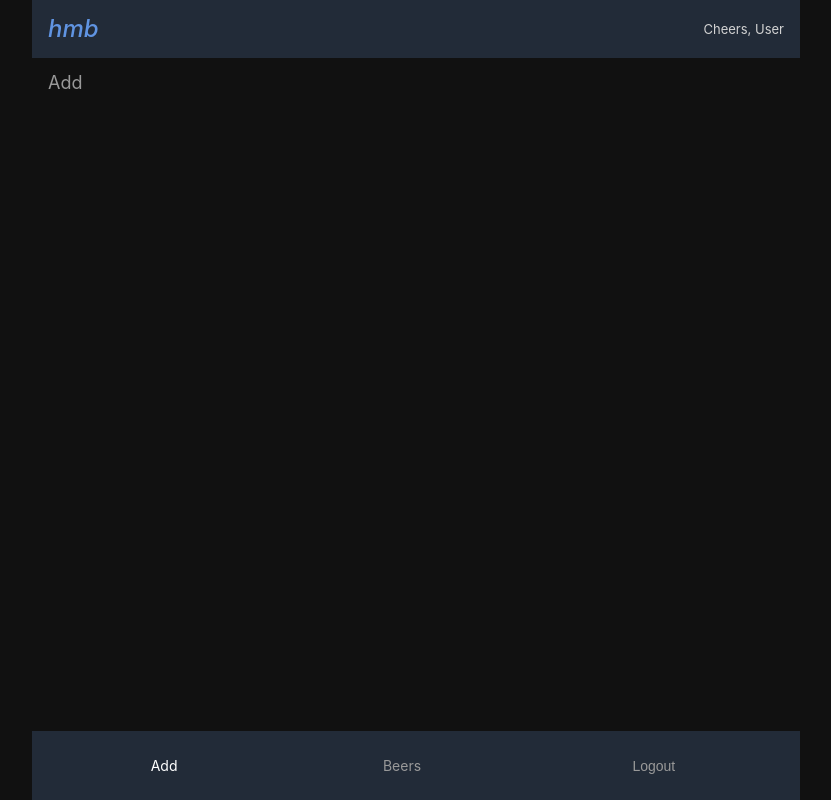
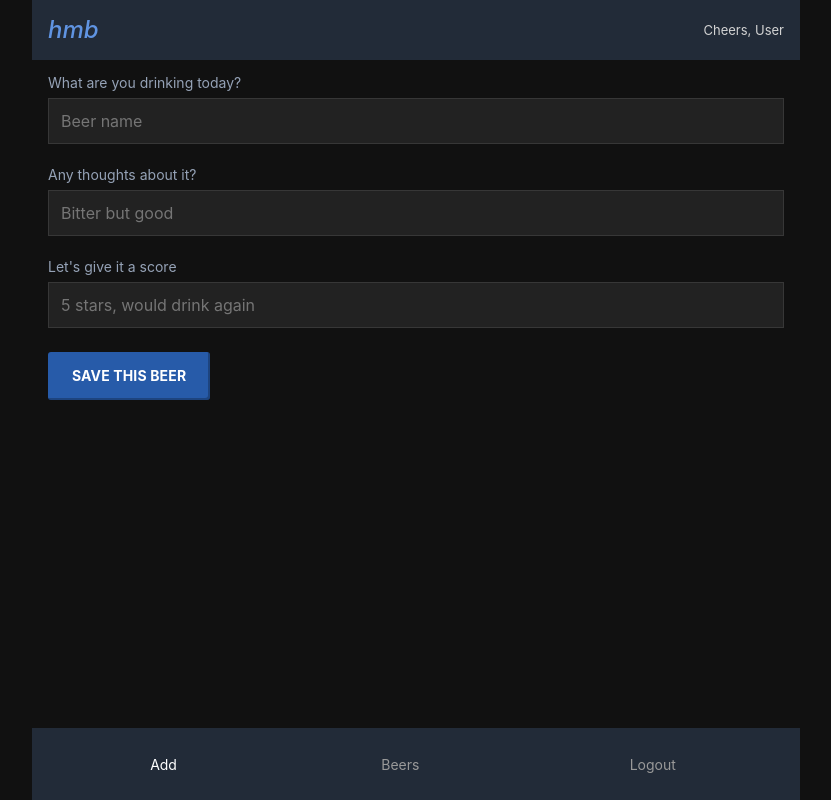
Before and after one commit to RiccardoZaffalon/hold-my-beer, a React (Create React App) app: page / in a window 1280 px wide. Shown: the whole page, without its empty margins (224-1055 px from the left). Built offline with nearby package versions, Linux system fonts and the light colour scheme.

Commit message:
Add input and button

```diff
--- /dev/null
+++ b/src/components/Button.js
@@ -0,0 +1,31 @@
+import React from "react";
+import styled from "styled-components";
+import { spacing } from "../styles/variables";
+
+const Styled = styled.button`
+    background: #275BA9;
+    border: none;
+    color white;
+    padding: 10px 20px;
+    text-transform: uppercase;
+    font-weight: 500;
+    box-shadow: inset -2px -2px 0px rgba(0, 0, 0, 0.25);
+    padding: ${spacing.medium} ${spacing.larger};
+    font-size: 14px;
+    line-height: 16px;
+    text-align: center;
+    letter-spacing: 0.01em;
+    font-weight: bold;
+    cursor: pointer;
+    transition: all 0.3s ease;
+    border-radius: 3px;
+
+    &[disabled] {
+        background: #aaa;
+        cursor: not-allowed;
+    }
+`;
+
+export default function Button({ children, ...rest }) {
+  return <Styled {...rest}>{children}</Styled>;
+}
--- a/src/components/Input.js
+++ b/src/components/Input.js
@@ -1,20 +1,37 @@
 import React from "react";
 import styled from "styled-components";
+import { colors, spacing } from "../styles/variables";
 
 const Label = styled.label`
+  display: block;
+  margin-bottom: ${spacing.larger};
+
   span,
   input {
     display: block;
   }
+
+  span {
+    color: ${colors.form.label};
+    font-size: 14px;
+    margin-bottom: ${spacing.smaller};
+  }
+
+  input {
+    font-size: 16px;
+    color: ${colors.form.input.color};
+    background-color: ${colors.form.input.background};
+    border: 1px solid ${colors.form.input.border};
+    padding: ${spacing.small};
+    width: 100%;
+  }
 `;
 
-export default function Input() {
+export default function Input({ label, placeholder, type }) {
   return (
-    <>
-      <Label>
-        <span>Search here</span>
-        <input type="text" />
-      </Label>
-    </>
+    <Label>
+      {label && <span>{label}</span>}
+      <input type={type || "text"} placeholder={placeholder} />
+    </Label>
   );
 }
--- a/src/index.css
+++ b/src/index.css
@@ -1,3 +1,7 @@
+* {
+  box-sizing: border-box;
+}
+
 html,
 body {
   background: #111111;
@@ -10,8 +14,11 @@ body {
   -ms-user-select: none; /* Internet Explorer/Edge */
   user-select: none; /* Non-prefixed version, currently supported by Chrome, Edge, Opera and Firefox */
 }
-body {
-  margin: 0;
+
+body,
+input,
+button,
+textarea {
   font-family: -apple-system, BlinkMacSystemFont, "Segoe UI", "Roboto", "Oxygen",
     "Ubuntu", "Cantarell", "Fira Sans", "Droid Sans", "Helvetica Neue",
     sans-serif;
--- a/src/routes/Add.js
+++ b/src/routes/Add.js
@@ -1,5 +1,31 @@
-import React from "react";
+import React, { useState } from "react";
+import styled from "styled-components";
+import Input from "../components/Input";
+import Button from "../components/Button";
 
 export default function Add() {
-  return <h2>Add</h2>;
+  const [isSaving, setIsSaving] = useState(false);
+
+  function handleSubmit(e) {
+    setIsSaving(true);
+    e.preventDefault();
+  }
+
+  return (
+    <form onSubmit={handleSubmit}>
+      <Input
+        label="What are you drinking today?"
+        type="search"
+        placeholder="Beer name"
+      />
+      <Input label="Any thoughts about it?" placeholder="Bitter but good" />
+      <Input
+        label="Let's give it a score"
+        placeholder="5 stars, would drink again"
+      />
+      <Button type="submit" disabled={isSaving}>
+        {isSaving ? "Saving..." : "Save this beer"}
+      </Button>
+    </form>
+  );
 }
--- a/src/routes/Beers.js
+++ b/src/routes/Beers.js
@@ -59,7 +59,7 @@ const Scrim = styled.div`
 export default function Beers() {
   return (
     <>
-      <Input />
+      <Input type="search" placeholder="Search" />
       <ul>
         {beers.map(({ name, description, stars }, index) => {
           return (
--- a/src/styles/variables.js
+++ b/src/styles/variables.js
@@ -17,6 +17,11 @@ export const colors = {
   },
   form: {
     label: "#95A2B6",
+    input: {
+      border: transparentize(0.9, "#e7e7e7"),
+      background: transparentize(0.93, "white"),
+      color: "#999999",
+    },
   },
 };
 
@@ -28,6 +33,7 @@ export const spacing = {
   medium: `${base * 2}px`,
   large: `${base * 2.5}px`,
   larger: `${base * 3}px`,
+  huge: `${base * 4}px`,
 };
 
 export const sizing = {
```
